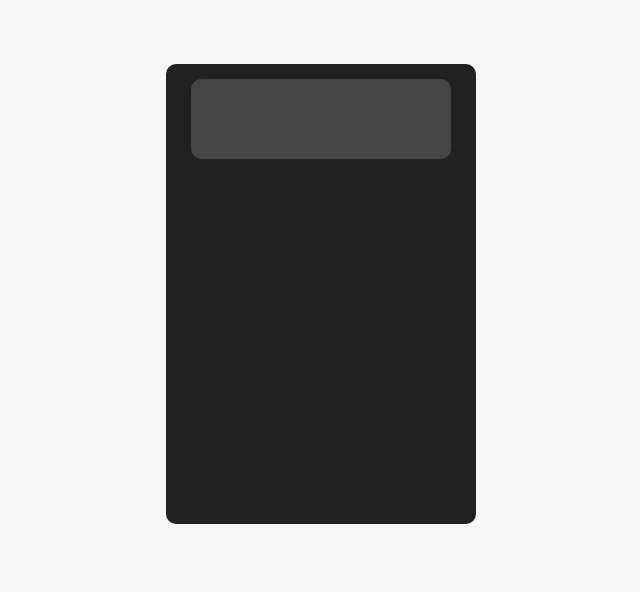
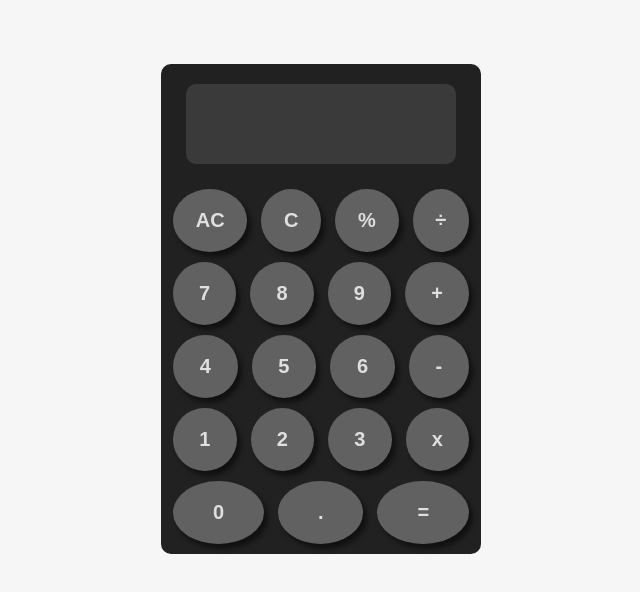
Before and after one commit to Abdlrhman1997/Calculator, a plain HTML site: page index.html in a window 1280 px wide. Shown: the whole page, without its empty margins (319-959 px from the left). Drawn offline with Linux system fonts and the light colour scheme.

Commit message:
Create the Calculator design

```diff
--- a/index.css
+++ b/index.css
@@ -9,19 +9,46 @@ body{
 
 #TheCalc{
     display: flex;
-    justify-content: center;
-    padding: 5px;
+    flex-direction: column;
+    align-items: center;
+    padding: 10px;
     background-color: #212121;
     border-radius: 10px;
     margin-top: 5%;
     width: 300px;
-    height: 450px;
+    height: 470px;
 }
 
 #screen{
-    background-color: rgb(70, 69, 69);
+    background-color: rgb(58, 58, 58);
     border-radius: 10px;
     margin-top: 10px;
-    width: 260px;
     height: 80px;
+    width: 270px;
+
 }
+
+#buttonsContainer{
+    display: flex;
+    flex-wrap: wrap;
+    gap: 10px;
+    margin-top: 25px;
+
+}
+
+button{
+    flex-grow: 1;
+    margin-left: 2px;
+    margin-right: 2px;
+    font-size: 20px;
+    padding: 20px;
+    font-weight: 700;
+    background: #616161;
+    border: 0px solid transparent;
+    outline: none;
+    text-decoration: none;
+    border-radius: 50%;
+    box-shadow: 4px 5px 5px 0px rgb(0 0 0 / 50%);
+    color: #DFDFDF;
+    cursor: pointer;
+}
--- a/index.html
+++ b/index.html
@@ -11,8 +11,27 @@
 <body>
 
     <div id="TheCalc">
-        <div id="screen">
-
+        <div id="screen"></div>
+        <div id="buttonsContainer">
+            <button>AC</button>
+            <button>C</button>
+            <button>%</button>
+            <button>÷</button>
+            <button>7</button>
+            <button>8</button>
+            <button>9</button>
+            <button>+</button>
+            <button>4</button>
+            <button>5</button>
+            <button>6</button>
+            <button>-</button>
+            <button>1</button>
+            <button>2</button>
+            <button>3</button>
+            <button>x</button>
+            <button>0</button>
+            <button>.</button>
+            <button>=</button>
         </div>
 
 
```
